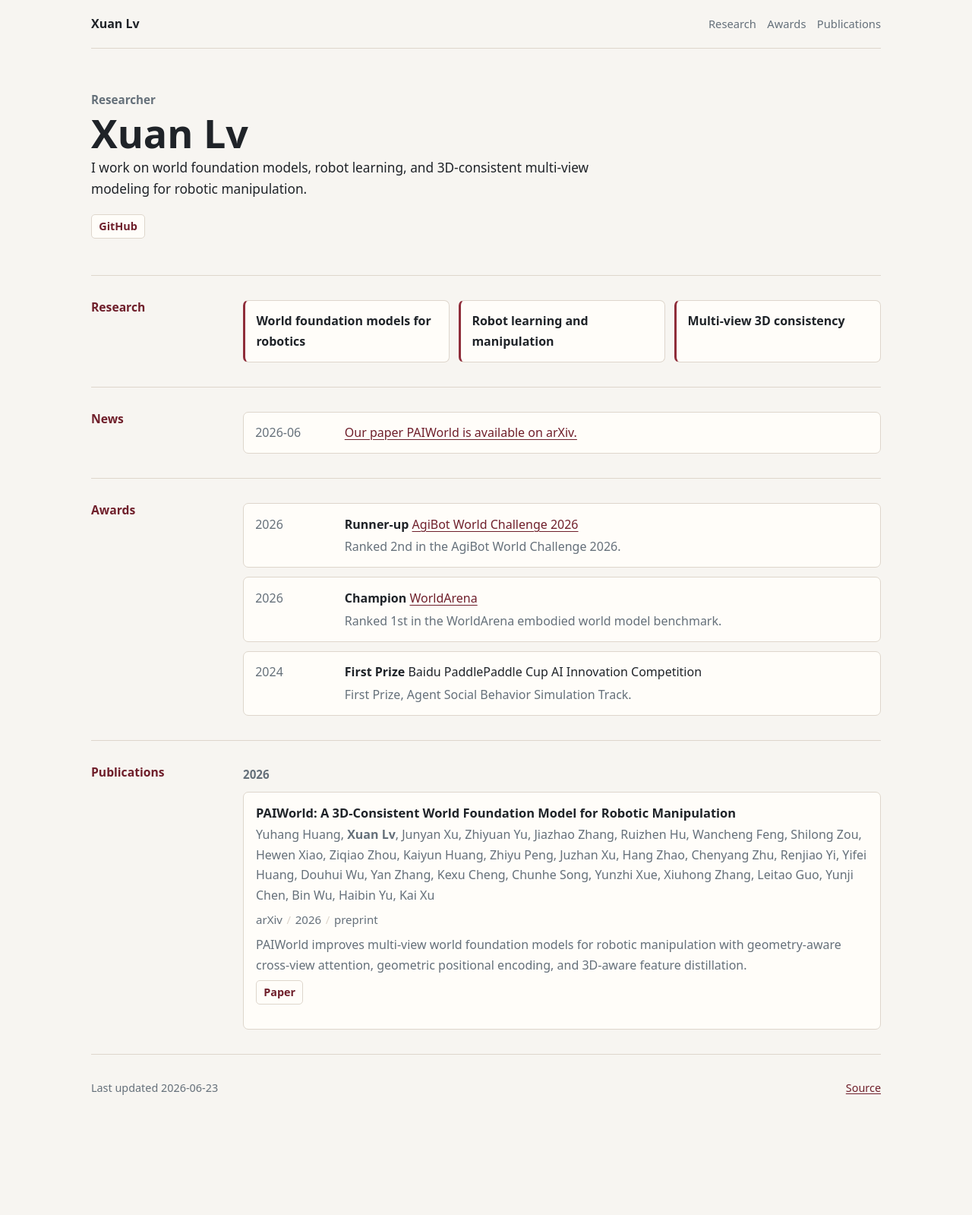
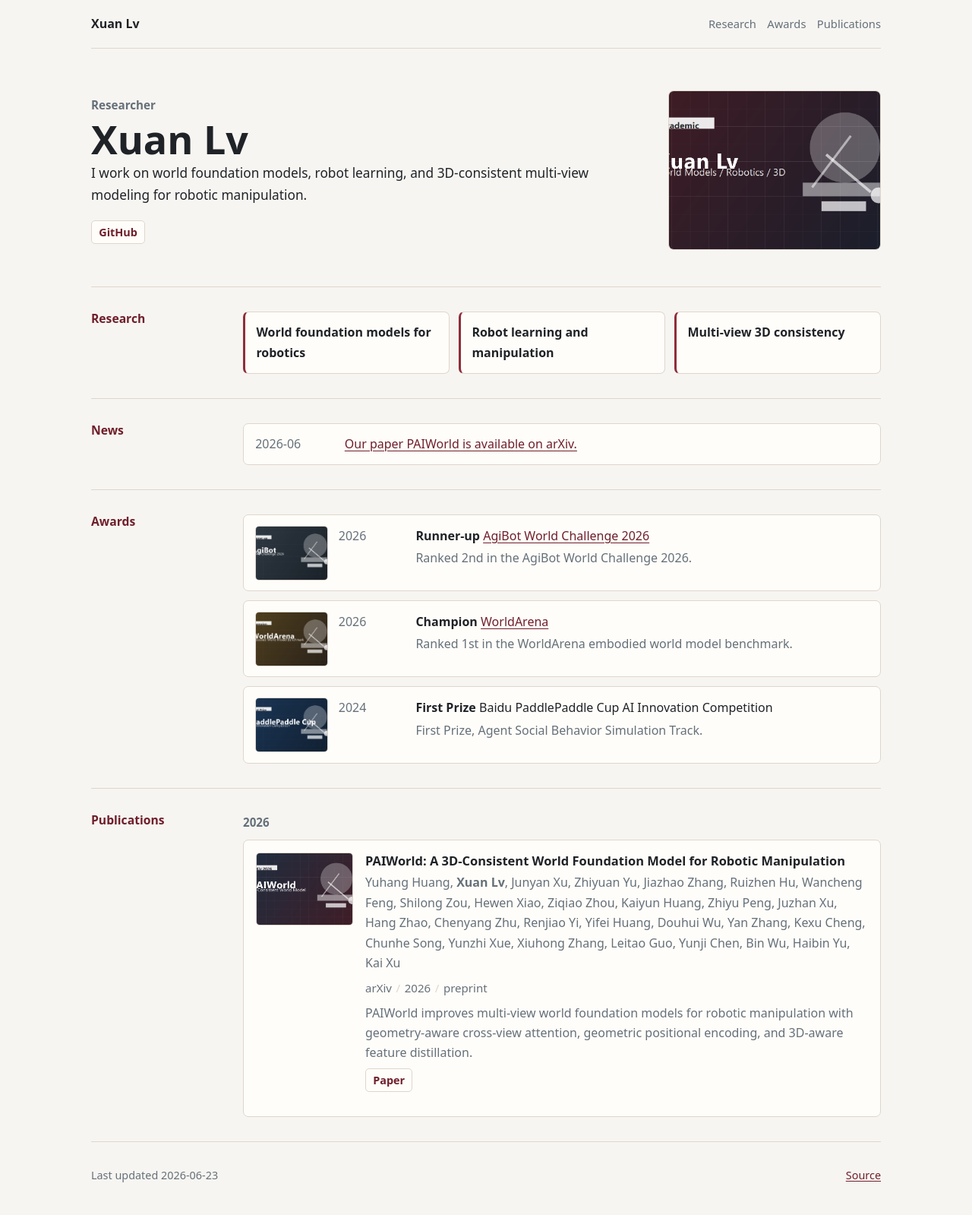
Before and after one commit to SparKgod1/SparKgod1.github.io, a Jekyll site: the page built from index.html, in a window 1280 px wide. Shown: the whole page at 76% size. Built offline with Jekyll 4.4.1, drawn with Linux system fonts in a browser that asks for light colours; before the commit the page ends 1483 px from its top, so only the background shows below that.

Commit message:
Add visual assets to homepage sections

```diff
--- a/_data/awards.yml
+++ b/_data/awards.yml
@@ -3,15 +3,18 @@
   title: WorldArena
   description: Ranked 1st in the WorldArena embodied world model benchmark.
   link: https://world-arena.ai/
+  image: assets/img/awards/worldarena.png
 
 - year: 2026
   result: Runner-up
   title: AgiBot World Challenge 2026
   description: Ranked 2nd in the AgiBot World Challenge 2026.
   link: https://agibot-world.com/challenge2026
+  image: assets/img/awards/agibot.png
 
 - year: 2024
   result: First Prize
   title: Baidu PaddlePaddle Cup AI Innovation Competition
   description: First Prize, Agent Social Behavior Simulation Track.
   link:
+  image: assets/img/awards/paddlepaddle.png
--- a/_data/profile.yml
+++ b/_data/profile.yml
@@ -5,6 +5,7 @@ bio: I work on world foundation models, robot learning, and 3D-consistent multi-
 # Put your portrait at assets/img/profile/avatar.jpg, then set:
 # avatar: assets/img/profile/avatar.jpg
 avatar:
+visual: assets/img/home/hero-visual.png
 
 interests:
   - World foundation models for robotics
--- a/_data/publications.yml
+++ b/_data/publications.yml
@@ -13,4 +13,4 @@
   bibtex:
   # Optional teaser image, for example:
   # image: assets/img/publications/paiworld.jpg
-  image:
+  image: assets/img/publications/paiworld-teaser.png
--- a/assets/css/site.css
+++ b/assets/css/site.css
@@ -92,7 +92,7 @@ a:hover {
 
 .hero {
   display: grid;
-  grid-template-columns: minmax(0, 1fr) 148px;
+  grid-template-columns: minmax(0, 1fr) 280px;
   gap: 2rem;
   align-items: center;
   padding: 3.4rem 0 3rem;
@@ -138,6 +138,15 @@ h1 {
   max-width: 720px;
   margin-bottom: 1.15rem;
   font-size: 1.08rem;
+}
+
+.hero-visual {
+  width: 100%;
+  aspect-ratio: 4 / 3;
+  object-fit: cover;
+  border-radius: 7px;
+  border: 1px solid var(--line);
+  background: var(--surface);
 }
 
 .avatar {
@@ -240,18 +249,37 @@ h2 {
   list-style: none;
 }
 
-.news-list li,
-.award-list li {
+.news-list li {
   display: grid;
   grid-template-columns: 6.5rem minmax(0, 1fr);
   gap: 0.85rem;
   padding: 0.85rem 0.95rem;
 }
 
+.award-list li {
+  display: grid;
+  grid-template-columns: 96px 5.5rem minmax(0, 1fr);
+  gap: 0.85rem;
+  padding: 0.85rem 0.95rem;
+}
+
+.award-no-image {
+  grid-template-columns: 5.5rem minmax(0, 1fr);
+}
+
 .news-list time,
 .award-list time {
   color: var(--muted);
   font-variant-numeric: tabular-nums;
+}
+
+.award-image {
+  width: 96px;
+  aspect-ratio: 4 / 3;
+  object-fit: cover;
+  border-radius: 5px;
+  border: 1px solid var(--line);
+  background: var(--soft);
 }
 
 .award-list p {
@@ -370,7 +398,8 @@ h2 {
     font-size: 2.35rem;
   }
 
-  .avatar {
+  .avatar,
+  .hero-visual {
     margin-top: 1.2rem;
   }
 
--- a/index.html
+++ b/index.html
@@ -26,6 +26,8 @@ layout: default
 
   {% if profile.avatar %}
   <img class="avatar" src="{{ profile.avatar | relative_url }}" alt="{{ profile.name }}">
+  {% elsif profile.visual %}
+  <img class="hero-visual" src="{{ profile.visual | relative_url }}" alt="Academic visual for {{ profile.name }}">
   {% endif %}
 </section>
 
@@ -65,7 +67,8 @@ layout: default
   </div>
   <ol class="award-list">
     {% for award in awards %}
-    <li>
+    <li class="{% unless award.image %}award-no-image{% endunless %}">
+      {% if award.image %}<img class="award-image" src="{{ award.image | relative_url }}" alt="">{% endif %}
       <time>{{ award.year }}</time>
       <div>
         <strong>{{ award.result }}</strong>
```
Also changed, not shown: README.md, assets/img/awards/agibot.png (added), assets/img/awards/paddlepaddle.png (added), assets/img/awards/worldarena.png (added), assets/img/home/hero-visual.png (added), assets/img/publications/paiworld-teaser.png (added).
